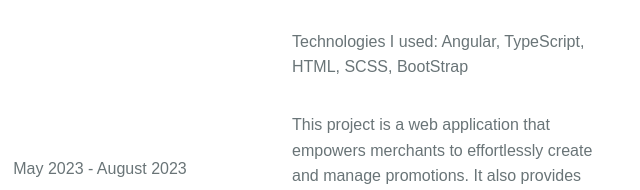
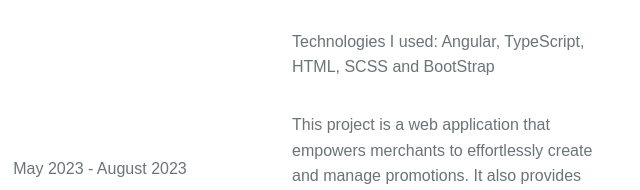
Before and after one commit to TrifonisAth/My_Portfolio, a plain HTML site: page index.html in a window 1280 px wide. Shown: the part 2080-2270 px from the top of the page, 188-828 px from the left. Drawn offline with nearby package versions, Linux system fonts and the light colour scheme.

Commit message:
Update index.html

```diff
--- a/index.html
+++ b/index.html
@@ -107,7 +107,7 @@
               <span class="about-subtitle">Frontend Developer</span>
               <p class="about-prof">Deloitte Digital</span>
               <p class="about-prof">Project: Merchant Portal (National Bank of Greece)</span>
-              <p class="about-prof">Technologies I used: Angular, TypeScript, HTML, SCSS, BootStrap</span>
+              <p class="about-prof">Technologies I used: Angular, TypeScript, HTML, SCSS and BootStrap</span>
               <p class="about-text">
                 This project is a web application that empowers merchants to effortlessly create and manage promotions. It also provides insightful analytics to help merchants understand their customers better and optimise their marketing strategies for maximum impact.</p>
               <p class="about-text">
```
